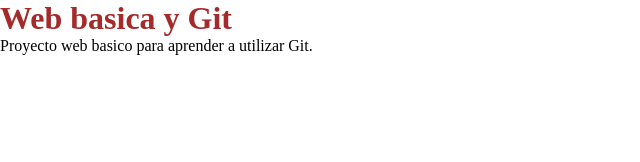
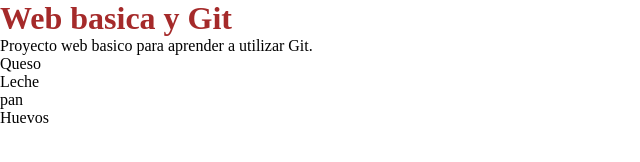
Before and after one commit to ajavierolave-alt/Web-basico-Git, a plain HTML site: page index.html in a window 1280 px wide. Shown: the whole page, without its empty margins (0-640 px from the left). Drawn offline with Linux system fonts and the light colour scheme.

```diff
--- a/index.html
+++ b/index.html
@@ -11,6 +11,13 @@
 <body>
     <h1>Web basica y Git</h1>
     <p>Proyecto web basico para aprender a utilizar Git.</p>
+
+    <ul>
+        <li>Queso</li>
+        <li>Leche</li>
+        <li>pan</li>
+        <li>Huevos</li>
+   </ul>
 </body>
 
 </html>
```
